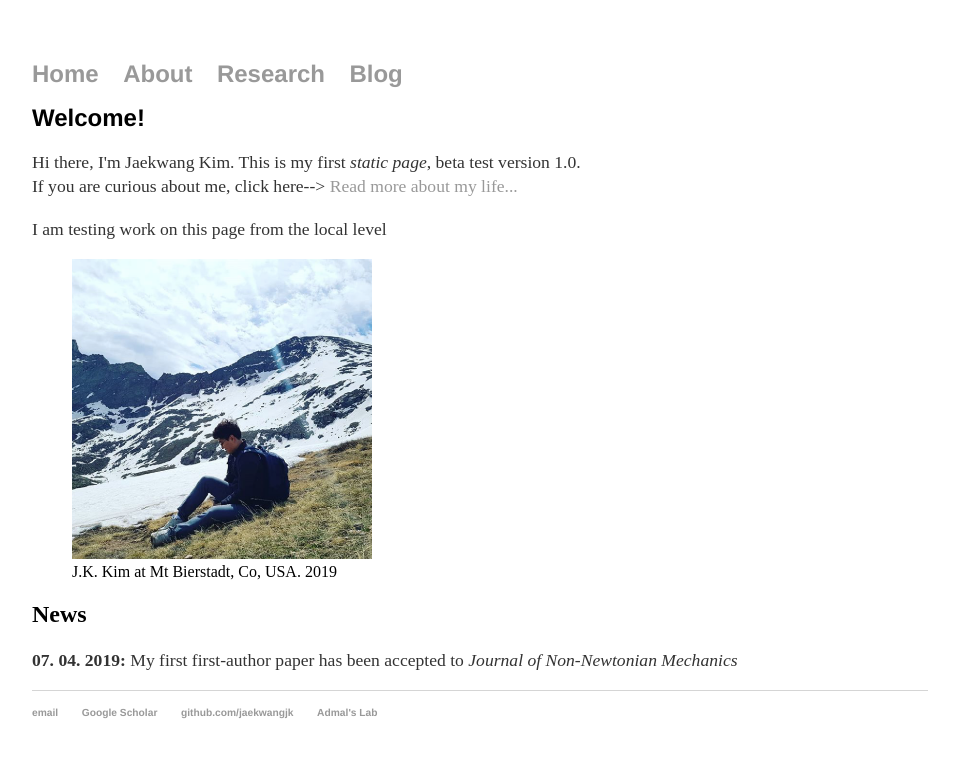
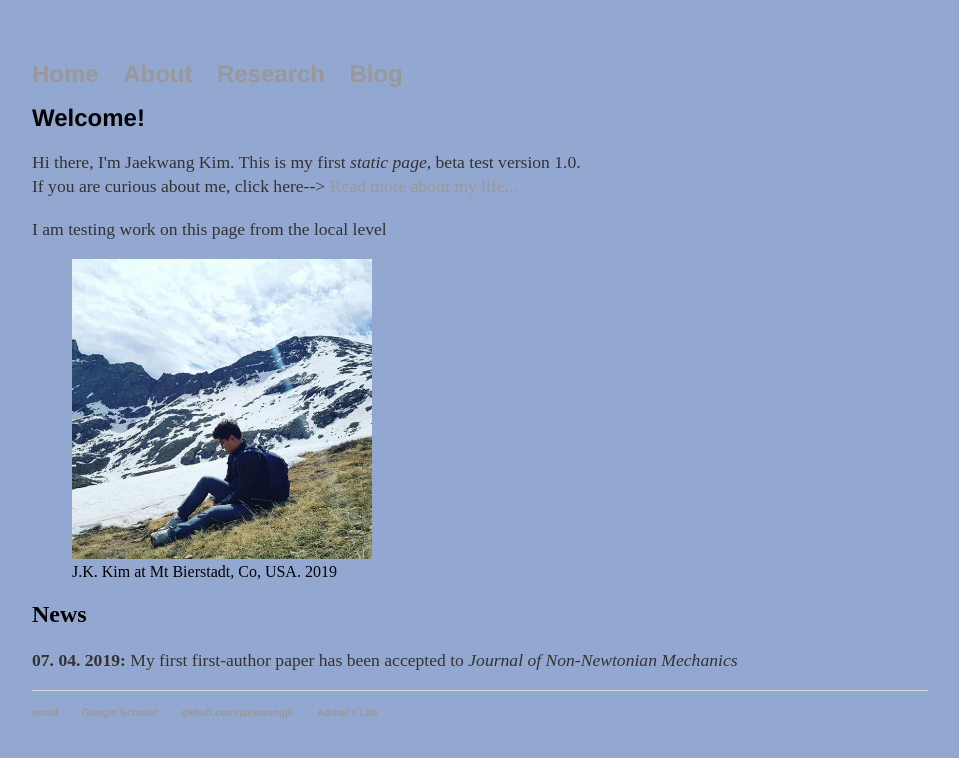
Before and after one commit to jaekwangjk/jaekwangjk.github.io, a Jekyll site: the page built from index.html, in a window 1280 px wide. Shown: the top 758 px of the page, without its empty margins (160-1119 px from the left). Built offline with Jekyll 4.4.1, drawn with Linux system fonts in a browser that asks for light colours.

Commit message:
Update main.css

```diff
--- a/css/main.css
+++ b/css/main.css
@@ -1,6 +1,7 @@
 body {
     margin: 60px auto;
     width: 70%;
+    background-color: #92a8d1;
 }
 nav ul, footer ul {
     font-family:'Helvetica', 'Arial', 'Sans-Serif';
```
